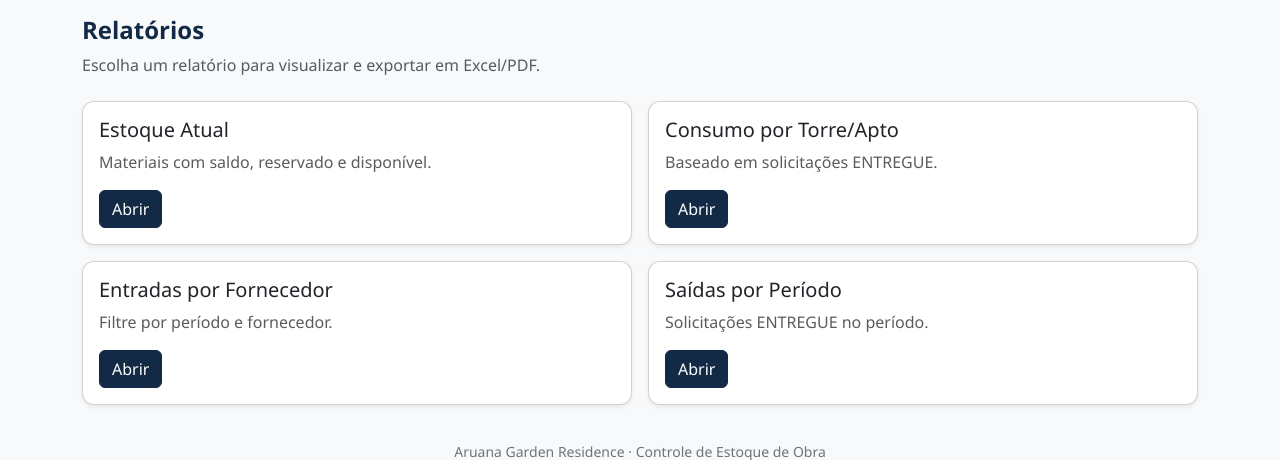
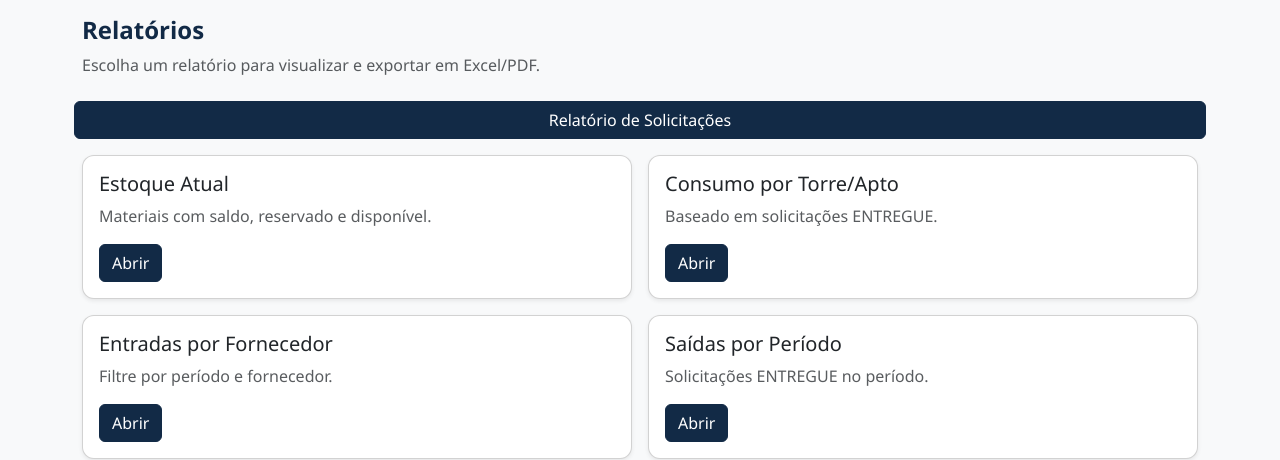
Before and after one commit to JoaoGois72/aruana-estoque, a Flask app: page /relatorios in a window 1280 px wide. Shown: the part 88-548 px from the top of the page. Run offline with Flask 3, Linux system fonts and the light colour scheme; a user stored in the database is signed in; data that the repository does not hold is empty; parts of the project's set-up code (start-up, migrations or seed data) failed here and were passed over; some libraries are stand-ins or nearby versions.

Commit message:
Update index.html

```diff
--- a/app/templates/relatorios/index.html
+++ b/app/templates/relatorios/index.html
@@ -7,7 +7,14 @@
 </div>
 
 <div class="row g-3">
-
+  <a
+  href="{{ url_for(
+    'estoque.relatorio_solicitacoes'
+  ) }}"
+  class="btn btn-primary"
+  >
+    Relatório de Solicitações
+  </a>
   <div class="col-12 col-md-6">
     <div class="card shadow-sm">
       <div class="card-body">
```
